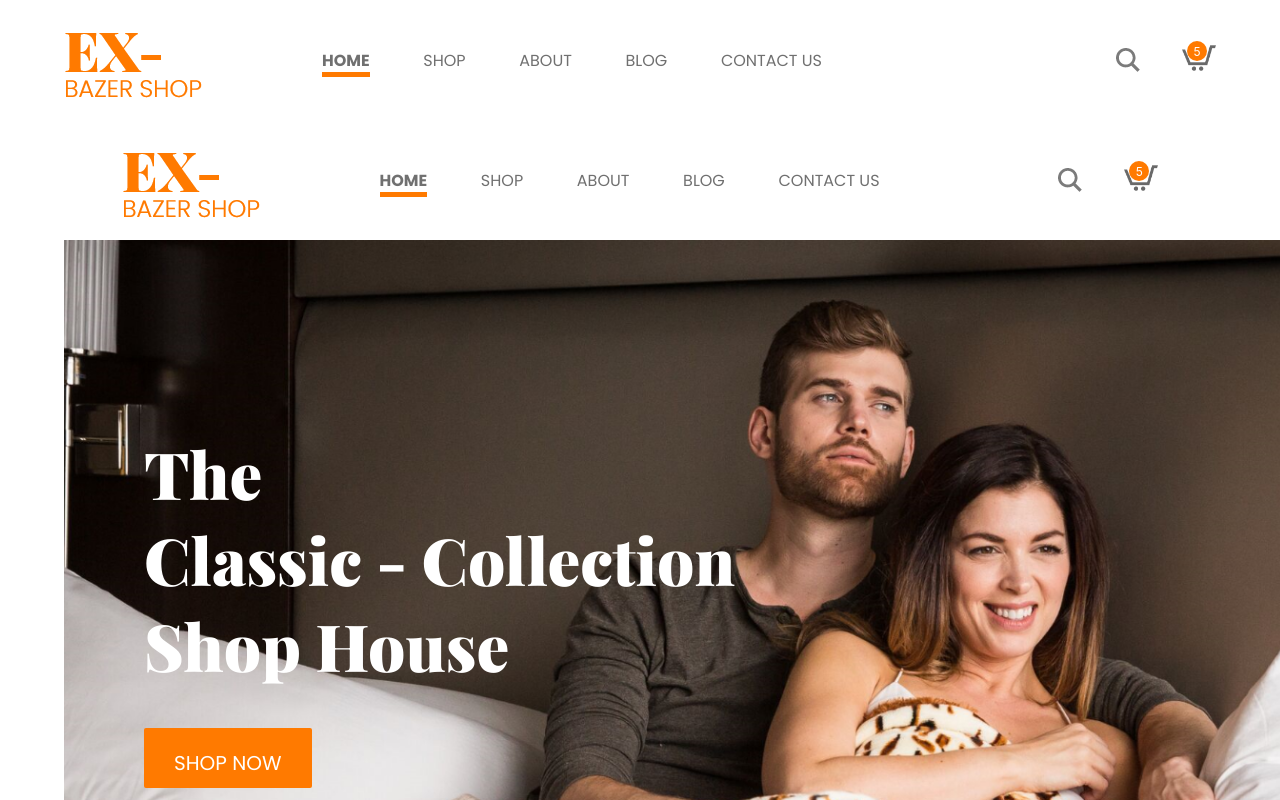
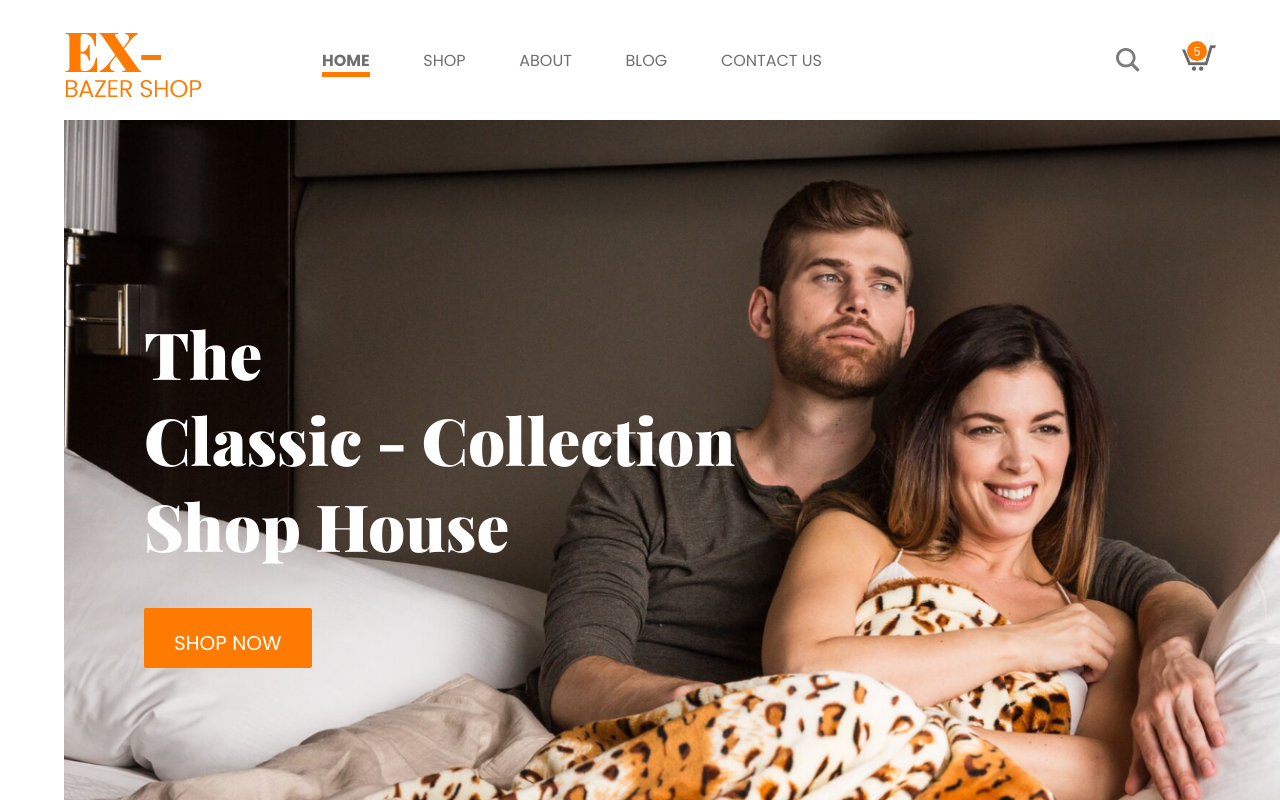
Before and after one commit to eldani17/my-ecommerce, a React (Create React App) app: page / in a window 1280 px wide. Shown: the top 800 px of the page. Built offline with nearby package versions, Linux system fonts and the light colour scheme; a web font is replaced by a local one.

Commit message:
remove navbar

```diff
--- a/src/screens/home/index.jsx
+++ b/src/screens/home/index.jsx
@@ -2,9 +2,7 @@ import React from "react";
 
 import "./style.css";
 
-import Navbar from "../../components/navbar";
 import MainSection from "../../components/main-section";
-import ItemListContainer from "../../components/item-list-container";
 import ItemDetailContainer from "../../components/item-detail-container";
 
 function Home() {
@@ -12,14 +10,8 @@ function Home() {
 
   return (
     <>
-      <div className="container">
-        <Navbar />
-      </div>
       <div className="container-fluid">
         <MainSection greeting={titles} />
-      </div>
-      <div className="container">
-        <ItemListContainer />
       </div>
       <div className="container">
         <ItemDetailContainer />
```
